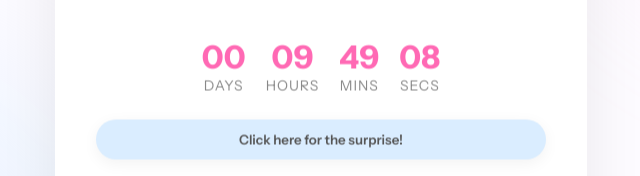
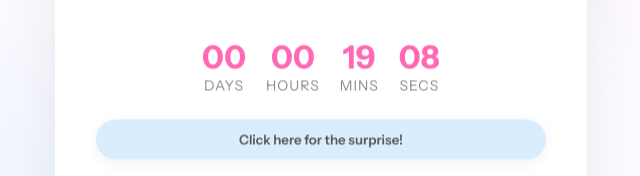
Before and after one commit to icha211/hbd, a website: page surprise.html in a window 1280 px wide. Shown: the part 413-589 px from the top of the page, 319-959 px from the left. Drawn offline with nearby package versions, Linux system fonts and the light colour scheme.

Commit message:
Set target date to February 24, 2026 00:50 WIB

```diff
--- a/surprise.html
+++ b/surprise.html
@@ -331,8 +331,8 @@
     </div>
 
     <script>
-        // Set target date - Feb 24, 2026
-        const targetDate = new Date("February 24, 2026 03:20:00").getTime();
+        // Set target date - Feb 24, 2026 00:50 WIB
+        const targetDate = new Date("February 24, 2026 00:50:00 GMT+0700").getTime();
         let countdownEnded = false;
         let lastPlayedSecond = -1;
         let audioEnabled = false;
```
